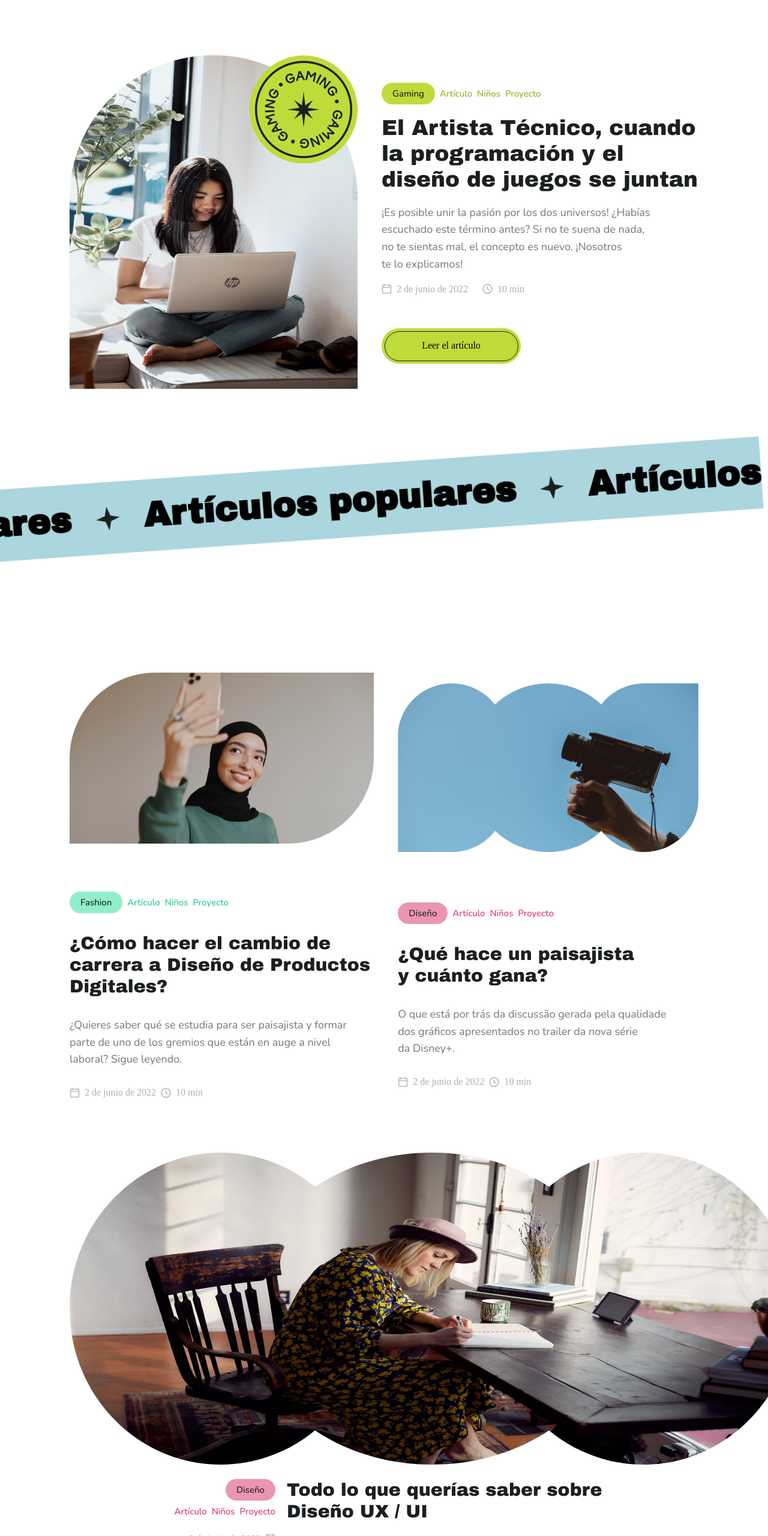
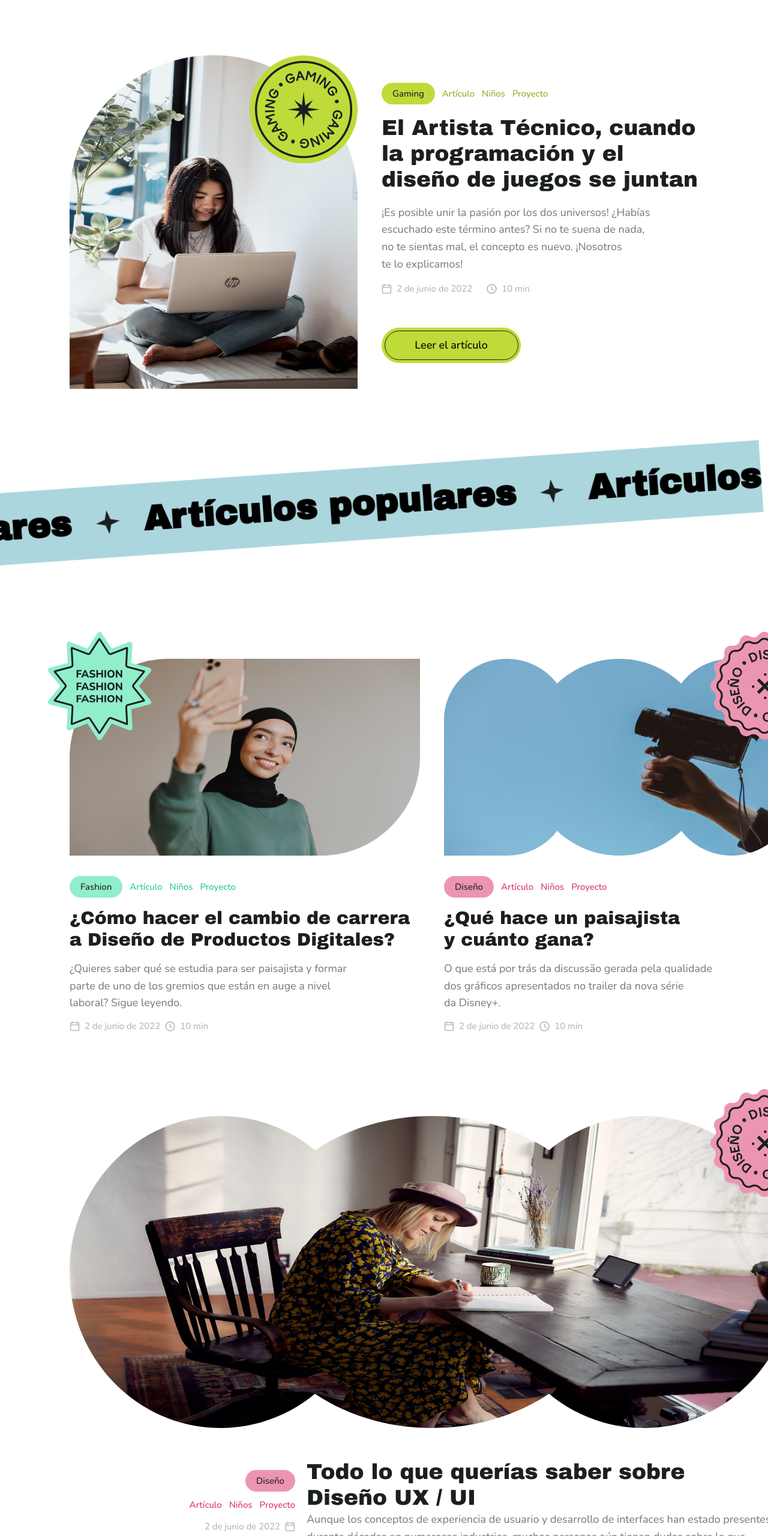
Before and after one commit to n1kkru/ebac-technologia, a website built with webpack: page src/index.html in a window 1280 px wide. Shown: the part 60-2620 px from the top of the page at 60% size. Built offline with nearby package versions, Linux system fonts and the light colour scheme.

Commit message:
feat: stickers

```diff
--- a/src/index.css
+++ b/src/index.css
@@ -1,9 +1,10 @@
 @import url('./styles/normalize.css');
 @import url('./styles/fonts.css');
 @import url('./styles/variables.css');
+@import url('./styles/content-theme/content-theme.css');
+@import url('./styles/article/article.css');
 @import url('./styles/header/header.css');
 @import url('./styles/content/content.css');
 @import url('./styles/articles/articles.css');
-@import url('./styles/article/article.css');
 @import url('./styles/preview/preview.css');
 @import url('./styles/theme-item/theme-item.css');
--- a/src/index.html
+++ b/src/index.html
@@ -50,7 +50,7 @@
 
     <main class="content">
       <section class="preview content__section">
-        <div class="preview__image-block">
+        <div class="preview__image-block gaming">
           <img
             class="preview__image mask-image"
             src="<%=require('./img/preview-woman.png')%>"
@@ -58,7 +58,7 @@
           />
         </div>
         <div class="preview__content">
-          <ul class="preview__content-theme color-salat">
+          <ul class="content-theme color-salat">
             <li class="theme-item theme-item_is-activ">Gaming</li>
             <li class="theme-item">Artículo</li>
             <li class="theme-item">Niños</li>
@@ -90,6 +90,7 @@
           <button class="preview__content-button">Leer el artículo</button>
         </div>
       </section>
+
       <section class="articles">
         <div class="runline articles__runline">
           <h2 class="articles__runline-title">Artículos populares</h2>
@@ -106,14 +107,14 @@
 
         <div class="articles__album">
           <article class="article">
-            <div class="article__image-block">
+            <div class="article__image-block fashion">
               <img
                 class="article__image mask-image-first"
                 src="<%=require('./img/woman-and-phone.png')%>"
                 alt="Девушка делает селфи"
               />
             </div>
-            <ul class="article__content-theme color-mint">
+            <ul class="content-theme color-mint">
               <li class="theme-item theme-item_is-activ">Fashion</li>
               <li class="theme-item">Artículo</li>
               <li class="theme-item">Niños</li>
@@ -145,14 +146,14 @@
           </article>
 
           <article class="article">
-            <div class="article__image-block">
+            <div class="article__image-block diseno">
               <img
                 class="article__image mask-image-second"
                 src="<%=require('./img/camera.png')%>"
                 alt="Видеокамера"
               />
             </div>
-            <ul class="article__content-theme color-rose">
+            <ul class="content-theme color-rose">
               <li class="theme-item theme-item_is-activ">Diseño</li>
               <li class="theme-item">Artículo</li>
               <li class="theme-item">Niños</li>
@@ -182,14 +183,14 @@
           </article>
 
           <article class="article article-big">
-            <div class="article__image-block">
+            <div class="article__image-block diseno">
               <img
                 class="article__image mask-image-three"
                 src="<%=require('./img/woman-writng.png')%>"
                 alt="Девушка пишет"
               />
             </div>
-            <ul class="article__content-theme color-rose">
+            <ul class="content-theme color-rose">
               <li class="theme-item theme-item_is-activ">Diseño</li>
               <li class="theme-item">Artículo</li>
               <li class="theme-item">Niños</li>
@@ -223,14 +224,14 @@
           </article>
 
           <article class="article">
-            <div class="article__image-block">
+            <div class="article__image-block marketing">
               <img
                 class="article__image mask-image-four"
                 src="<%=require('./img/man-working.png')%>"
                 alt="Человек улыбается за ноутбуком"
               />
             </div>
-            <ul class="article__content-theme color-orange">
+            <ul class="content-theme color-orange">
               <li class="theme-item theme-item_is-activ">Marketing</li>
               <li class="theme-item">Artículo</li>
               <li class="theme-item">Niños</li>
@@ -259,14 +260,14 @@
           </article>
 
           <article class="article">
-            <div class="article__image-block">
+            <div class="article__image-block software">
               <img
                 class="article__image mask-image-five"
                 src="<%=require('./img/men-think.png')%>"
                 alt="Человек улыбается за ноутбуком"
               />
             </div>
-            <ul class="article__content-theme color-paleblue">
+            <ul class="content-theme color-paleblue">
               <li class="theme-item theme-item_is-activ">Software</li>
               <li class="theme-item">Artículo</li>
               <li class="theme-item">Niños</li>
--- a/src/styles/article/__content/article__content.css
+++ b/src/styles/article/__content/article__content.css
@@ -1,30 +1,14 @@
-.article {
-  display: flex;
-  flex-direction: column;
-  gap: 32px;
-  padding-block: 46px;
-}
-
-.article__content-theme {
-  display: flex;
-  justify-content: flex-start;
-  align-items: center;
-  gap: 8px;
-  padding: 0;
-  background-color: transparent;
-}
-
 .article__content-title {
   max-width: 584px;
-  color: rgba(27, 31, 33, 1);
+  color: var(--main-color, black);
   font: 400 30px "Archivo Black", "san-serif";
   line-height: 36px;
 }
 
 .article__content-text {
   max-width: 480px;
-  color: rgba(117, 119, 120, 1);
-  font: 400 18px "Nunito";
+  color: var(--text-color, gray);
+  font: var(--text-font);
   line-height: 28.8px;
 }
 
@@ -32,7 +16,10 @@
   display: flex;
   align-items: center;
   gap: 8px;
-  color: rgba(174, 174, 174, 1);
+  color: var(--date-color, gray);
+  font-family: "Nunito";
+  font-weight: 400;
+  font-size: 15px;
 }
 
 .article__content-date-and-time time {
@@ -40,13 +27,24 @@
 }
 
 /* разметка контента большой карточки*/
-.article-big .article__content-theme {
+.article-big .content-theme {
   display: grid;
   grid-template-columns: auto auto auto;
   grid-template-rows: auto auto;
   grid-template-areas:
     "activ activ activ"
     ". . .";
+  padding-block-start: 18px;
+}
+
+.article-big .article__content-title {
+  max-width: fit-content;
+  font-size: 36px;
+  line-height: 43.2px;
+}
+
+.article-big .article__content-text {
+  max-width: fit-content;
 }
 
 .article-big .theme-item_is-activ {
@@ -63,6 +61,7 @@
     "date idate"
     "time itime";
   justify-items: end;
+  padding-block-start: 18px;
 }
 
 .icon-date {
--- a/src/styles/article/__image/article__image.css
+++ b/src/styles/article/__image/article__image.css
@@ -5,22 +5,14 @@
 .article__image {
   width: 100%;
   height: 328px;
+  padding-block-end: 13px;
 }
 
+/* для большой карточки*/
 .article-big .article__image {
   width: 1208px;
   height: 520px;
-}
-
-.article__image-block::before {
-  content: "";
-  position: absolute;
-  top: 0;
-  right: 0;
-  /* background-image: url('../../../img/gaming-sticker.png'); */
-  z-index: 10;
-  width: 180px;
-  height: 180px;
+  padding-block-end: 47px;
 }
 
 /* маски */
--- /dev/null
+++ b/src/styles/article/__image/stickers.css
@@ -0,0 +1,40 @@
+.gaming::before,
+.fashion::before,
+.diseno::before ,
+.marketing::before,
+.software::before {
+  content: "";
+  position: absolute;
+  top: -45px;
+  z-index: 10;
+  width: 180px;
+  height: 180px;
+}
+
+.fashion::before {
+  left: -40px;
+  background-image: url('../../../img/fashion.png');
+}
+
+.diseno::before {
+  right: -40px;
+  background-image: url('../../../img/diseno.png');
+}
+
+.marketing::before {
+  top: -75px;
+  left: -55px;
+  width: 260px;
+  background-image: url('../../../img/marketing.png');
+}
+
+.software::before {
+  right: -40px;
+  background-image: url('../../../img/software.png');
+}
+
+.gaming::before {
+  top: 0;
+  right: 0;
+  background-image: url('../../../img/gaming-sticker.png');
+}
--- a/src/styles/article/article.css
+++ b/src/styles/article/article.css
@@ -1,24 +1,28 @@
 @import url("./__image/article__image.css");
 @import url("./__content/article__content.css");
+@import url("./__image/stickers.css");
+
 
 .article {
   display: flex;
   flex-direction: column;
   justify-content: center;
+  gap: 16px;
   max-width: 584px;
   max-height: 627px;
   margin: auto;
+  padding-block-end: 46px;
 }
 
 .article-big {
   display: grid;
-  grid-template-columns: 1fr 2fr;
+  grid-template-columns: 376px auto;
   grid-template-rows: 1fr auto auto;
   grid-template-areas:
     "img img"
     "theme title"
     "date txt";
-  gap: 19px;
+  gap: 0px 19px;
   max-width: 1208px;
   max-height: 2246px;
 }
@@ -28,7 +32,7 @@
   grid-area: img;
 }
 
-.article__content-theme {
+.content-theme {
   grid-area: theme;
   justify-self: end;
   align-self: start;
--- a/src/styles/articles/__album/articles__album.css
+++ b/src/styles/articles/__album/articles__album.css
@@ -1,5 +1,4 @@
 .articles__album {
-  padding: 224px 116px 136px;
   display: grid;
   grid-template-columns: auto auto;
   grid-template-rows: auto auto auto;
@@ -7,7 +6,8 @@
     ". ."
     "big big"
     ". .";
-  gap: 40px;
+  gap: 95px 40px;
+  padding: 200px 116px 136px;
 }
 
 .article-big {
--- /dev/null
+++ b/src/styles/content-theme/content-theme.css
@@ -0,0 +1,8 @@
+.content-theme {
+  display: flex;
+  justify-content: flex-start;
+  align-items: center;
+  gap: 12px;
+  padding: 0;
+  background-color: transparent;
+}
--- a/src/styles/preview/__content/preview__content.css
+++ b/src/styles/preview/__content/preview__content.css
@@ -5,25 +5,17 @@
   padding-block: 46px;
 }
 
-.preview__content-theme {
-  display: flex;
-  justify-content: flex-start;
-  align-items: center;
-  gap: 8px;
-  padding: 0;
-}
-
 .preview__content-title {
   max-width: 600px;
-  color: rgba(27, 31, 33, 1);
+  color: var(--main-color, black);
   font: 400 36px "Archivo Black", "san-serif";
   line-height: 43.2px;
 }
 
 .preview__content-text {
   max-width: 450px;
-  color: rgba(117, 119, 120, 1);
-  font: 400 18px "Nunito";
+  color: var(--text-color, gray);
+  font: var(--text-font);
   line-height: 28.8px;
 }
 
@@ -31,7 +23,10 @@
   display: flex;
   align-items: center;
   gap: 8px;
-  color: rgba(174, 174, 174, 1);
+  color: var(--date-color, gray);
+  font-family: "Nunito";
+  font-weight: 400;
+  font-size: 15px;
 }
 
 .preview__content-date-and-time time {
@@ -46,11 +41,14 @@
   border: 0;
   border-radius: 40px;
   padding: 15px;
+  font-family: "Nunito";
+  font-weight: 500;
+  font-size: 18px;
   background-color: rgba(190, 219, 57, 1);
 }
 
 .preview__content-button::after {
-  content: '';
+  content: "";
   position: absolute;
   top: 5px;
   left: 5px;
--- a/src/styles/preview/__image/preview__image.css
+++ b/src/styles/preview/__image/preview__image.css
@@ -7,17 +7,6 @@
   max-height: 560px;
 }
 
-.preview__image-block::before {
-  content: '';
-  position: absolute;
-  top: 0;
-  right: 0;
-  width: 180px;
-  height: 180px;
-  background-image: url('../../../img/gaming-sticker.png');
-  z-index: 10;
-}
-
 .mask-image {
   --webkit-mask-image: url('../../../svg/mask-1.svg');
   mask-image: url('../../../svg/mask-1.svg');
--- a/src/styles/preview/preview.css
+++ b/src/styles/preview/preview.css
@@ -2,7 +2,7 @@
 @import url('./__content/preview__content.css');
 
 .preview {
-  padding: 80px 116px 116px;
+  padding: 80px 116px 122px;
   display: flex;
   gap: 40px;
 }
--- a/src/styles/variables.css
+++ b/src/styles/variables.css
@@ -15,7 +15,7 @@
   --decor-color: var(--accent-color);
   --subtitle-text-color: #000028;
 
-  --text-font: 'IBM Plex mono', monospace;
+  --text-font: 400 18px "Nunito", san-serif;
 }
 
 .color-mint {
```
Also changed, not shown: src/img/diseno.png (added), src/img/fashion.png (added), src/img/marketing.png (added), src/img/software.png (added).
